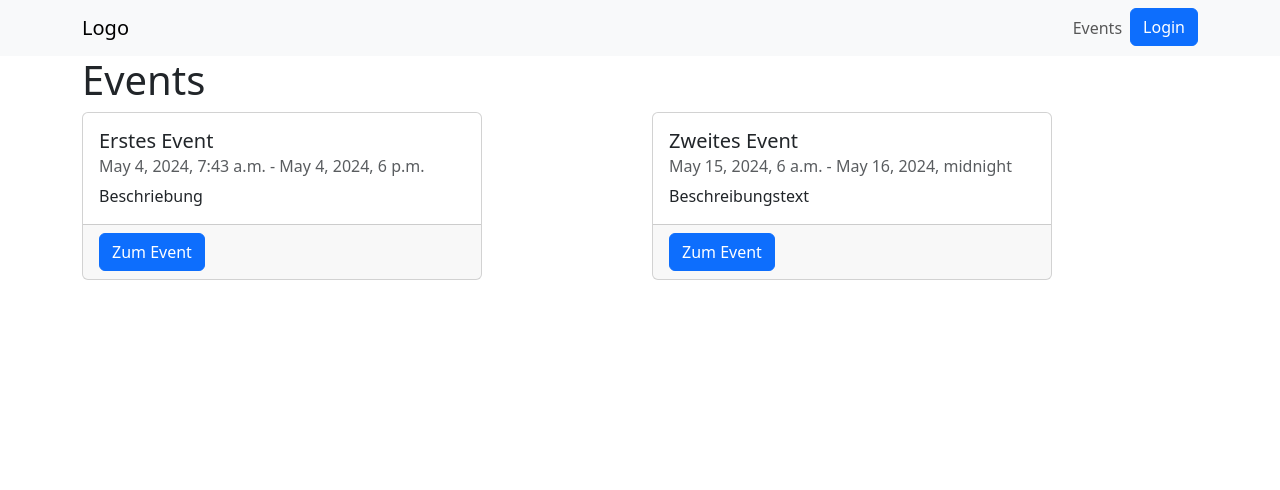
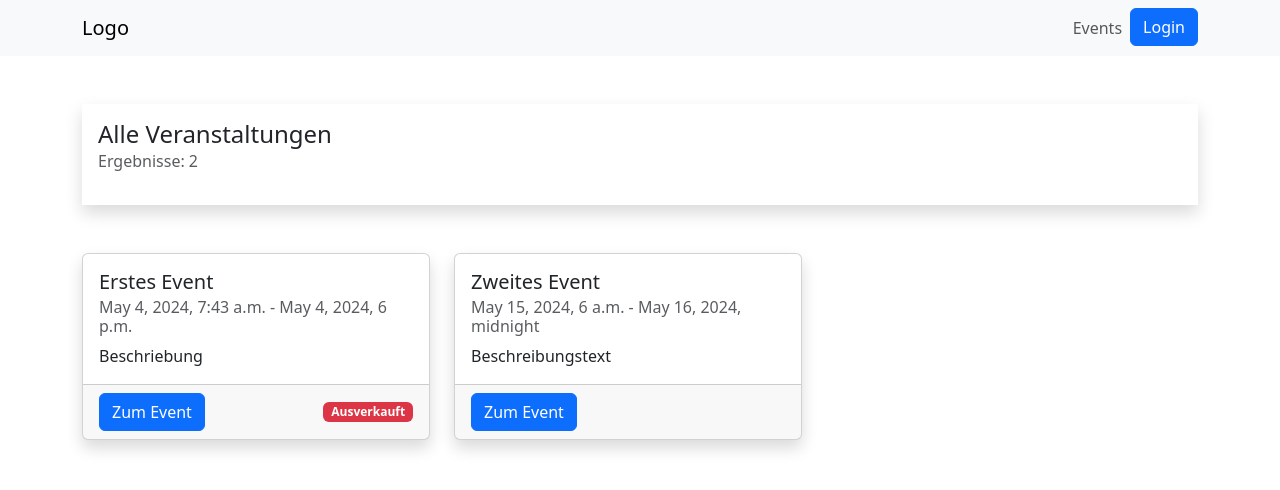
Before and after one commit to RichardRepenning/eventmanagement, a Django app: page /events/ in a window 1280 px wide. Shown: the top 490 px of the page. Run offline with Django 4.2, Linux system fonts and the light colour scheme; data comes from the database, SQL or seed files in the repository; both versions use the stored data as it was after the commit; some libraries are stand-ins or nearby versions.

Commit message:
event list styling and ausverkauft logic added. added a few db entries for location and event

```diff
--- a/events/ticketApp/templates/events/events-list.html
+++ b/events/ticketApp/templates/events/events-list.html
@@ -1,17 +1,22 @@
 <!--Richard Repenning - Eventslist for index page-->
 
-{% for event in events  %}
-<div class="col">
-    <div class="card" style="width: 25rem;">
+<div class="row mt-5">
+    {% for event in events %}
+    <div class="col-lg-4 col-12">
+        <div class="card shadow">
             <div class="card-body">
                 <h5 class="card-title">{{event.title}}</h5>
                 <h6 class="card-subtitle mb-2 text-muted">{{event.date_from}} - {{event.date_to}}</h6>
                 <p class="card-text">{{event.description|truncatechars:100}}</p>
             </div>
-        <div class="card-footer d-flex justify-content-between">
+            <div class="card-footer d-flex justify-content-between align-items-center">
                 <a href="{% url 'event_detail' slug=event.slug %}" class="btn btn-primary">Zum Event</a>
+                {% if event.event_status == 'SO' %}
+                <span class="badge text-bg-danger">Ausverkauft</span>
+                {%endif%}
                 <!--            <a href="#" class="btn btn-success">Ticket kaufen</a>-->
             </div>
         </div>
     </div>
     {% endfor %}
+</div>
--- a/events/ticketApp/templates/events/index.html
+++ b/events/ticketApp/templates/events/index.html
@@ -2,10 +2,12 @@
 
 {% block content %}
 <div class="container">
-    <h1>Events</h1>
+    <div class="col mt-5 shadow p-3">
+        <h4 class="mb-0">Alle Veranstaltungen</h4>
+        <p class="text-body-secondary">Ergebnisse: {{events|length}}</p>
+    </div>
     <div class="row">
         {% include "events/events-list.html" %}
     </div>
-
 </div>
 {% endblock %}
```
Also changed, not shown: events/db.sqlite3. Lines whose indentation alone changed are shown as unchanged.
